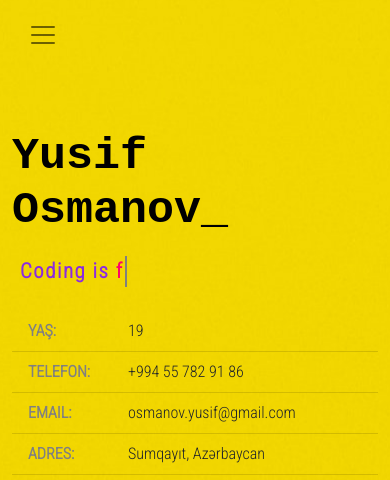
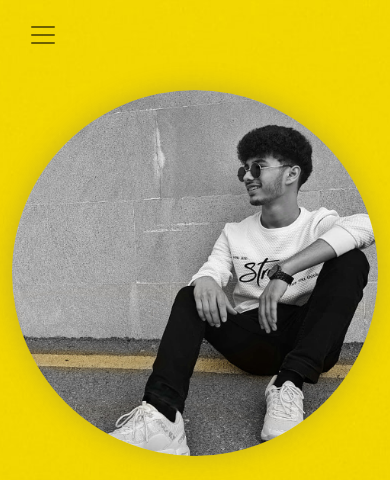
Before and after one commit to yusifiz/MyPortfolio, a plain HTML site: page index.html in a window 390 px wide. Shown: the top 480 px of the page. Drawn offline with nearby package versions, Linux system fonts and the light colour scheme.

Commit message:
portfolio added

```diff
--- a/css/style.css
+++ b/css/style.css
@@ -30,9 +30,25 @@
 
 @media (max-width: 991px){
 .personal-profile .personal-profile-pic {
-    display: none;
+    display: flex;
+    justify-content: center;
+    align-items: center;
+
 }
 }
+
+@media (max-width: 991px){
+    .personal-profile .personal-profile-pic img{
+        border-radius: 50%;
+        box-shadow: 0 0 27px rgb(96 96 96 / 34%);
+        width: 100%;
+        object-fit: cover;
+        position: relative;
+        top: 0;
+        margin-top: 0;
+        height: auto;
+    }
+    }
 
 .personal-profile{
     height: 100%;
@@ -420,6 +436,12 @@
 
 }
 
+.form-control:focus {
+    background-color: transparent;
+    border: 1px solid gray;
+    box-shadow: none;
+}
+
 .btm-input-b{
     border: 1px solid rgba(0,0,0,.125);
 }
--- a/index.html
+++ b/index.html
@@ -7,6 +7,7 @@
     <title>Yusif</title>
     <link href="https://cdn.jsdelivr.net/npm/bootstrap@5.0.2/dist/css/bootstrap.min.css" rel="stylesheet" integrity="sha384-EVSTQN3/azprG1Anm3QDgpJLIm9Nao0Yz1ztcQTwFspd3yD65VohhpuuCOmLASjC" crossorigin="anonymous">
     <link rel="preconnect" href="https://fonts.googleapis.com">
+    <link rel="icon" href="images/initial-y-yy-yx-xy-260nw-1528573229.jpg">
     <link rel="preconnect" href="https://fonts.gstatic.com" crossorigin>
     <link href="https://fonts.googleapis.com/css2?family=Roboto+Condensed:wght@300&display=swap" rel="stylesheet">
     <link rel="stylesheet" href="https://cdnjs.cloudflare.com/ajax/libs/font-awesome/5.15.3/css/all.min.css" integrity="sha512-iBBXm8fW90+nuLcSKlbmrPcLa0OT92xO1BIsZ+ywDWZCvqsWgccV3gFoRBv0z+8dLJgyAHIhR35VZc2oM/gI1w==" crossorigin="anonymous" referrerpolicy="no-referrer"
```
Also changed, not shown: images/initial-y-yy-yx-xy-260nw-1528573229.jpg (added), images/letter-y-black-yellow-logo-icon-design-vector-35107593.jpg (added).
